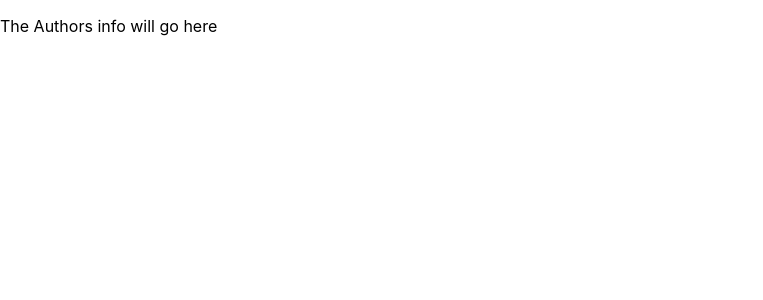
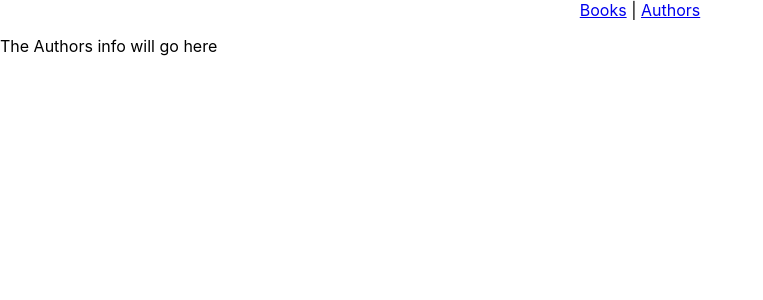
Before and after one commit to Rafal-G/graphql-poc, a React (Create React App) app in the folder book-review-ui/: page /authors in a window 1280 px wide. Shown: the top 300 px of the page, without its empty margins (0-763 px from the left). Built offline with nearby package versions, Linux system fonts and the light colour scheme.

Commit message:
Added TopNav to each route

```diff
--- a/book-review-ui/src/routes/Authors.js
+++ b/book-review-ui/src/routes/Authors.js
@@ -1,9 +1,16 @@
 import React from 'react';
+import TopNav from '../components/TopNav';
 
 class Authors extends React.Component {
 
     render() {
-        return(<p>The Authors info will go here</p>)
+        return (
+        <div>
+            <TopNav></TopNav>
+            <p>The Authors info will go here</p>
+        </div>
+
+        )
     }
 }
 
--- a/book-review-ui/src/routes/Books.js
+++ b/book-review-ui/src/routes/Books.js
@@ -1,9 +1,15 @@
 import React from 'react';
+import TopNav from '../components/TopNav';
 
 class Books extends React.Component {
 
     render() {
-        return(<p>The books data will go here!</p>)
+        return (
+            <div>
+                <TopNav></TopNav>
+                <p>The books data will go here!</p>
+            </div>
+        )
     }
 }
 
```
